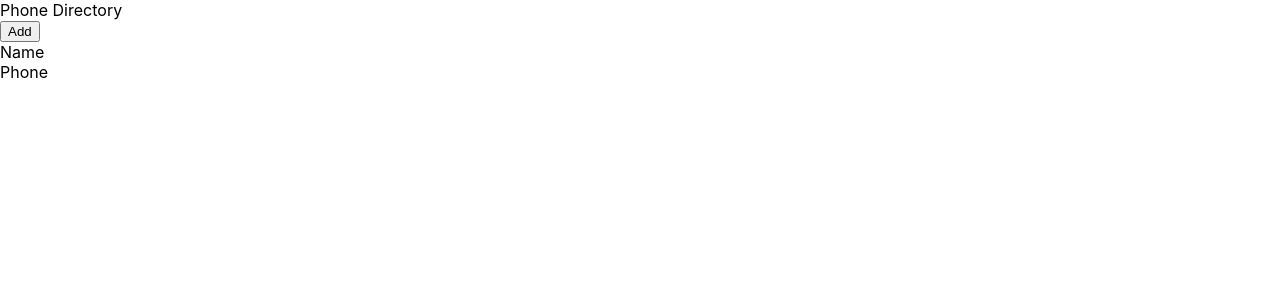
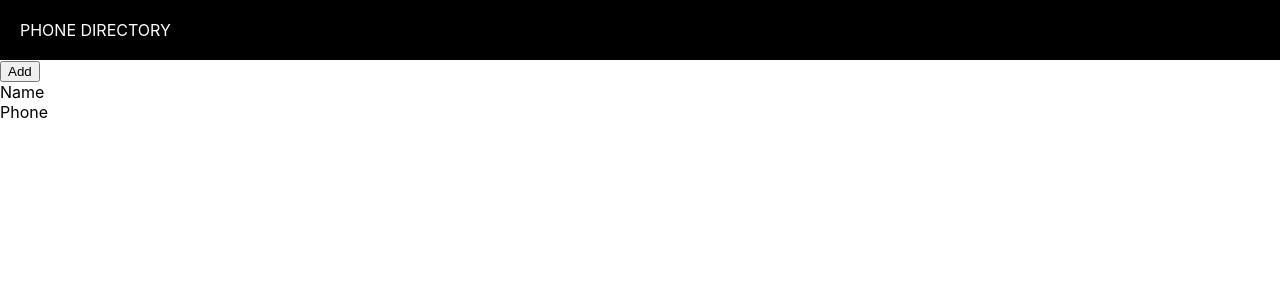
Before and after one commit to ParulFullStackAndBlockchain/PhoneDirectoryUsingReact, a React (Create React App) app: page / in a window 1280 px wide. Shown: the top 300 px of the page. Built offline with nearby package versions, Linux system fonts and the light colour scheme.

Commit message:
Styling: Styled 'Header' (Inline)

```diff
--- a/src/Header.js
+++ b/src/Header.js
@@ -1,8 +1,16 @@
 import React from 'react';
 
 const Header = function(){
+    const headerStyle = {
+        textalign: 'center',
+        padding: 20,
+        background: '#000',
+        color: '#fff',
+        textTransform: 'uppercase'
+    };
+
     return(
-        <div className="header">
+        <div style={headerStyle}>
           Phone Directory
         </div>
     )
```
